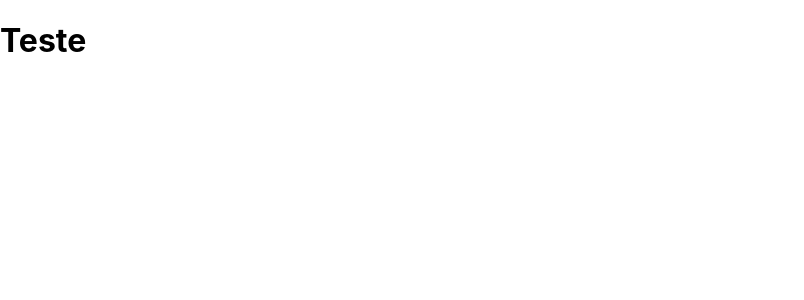
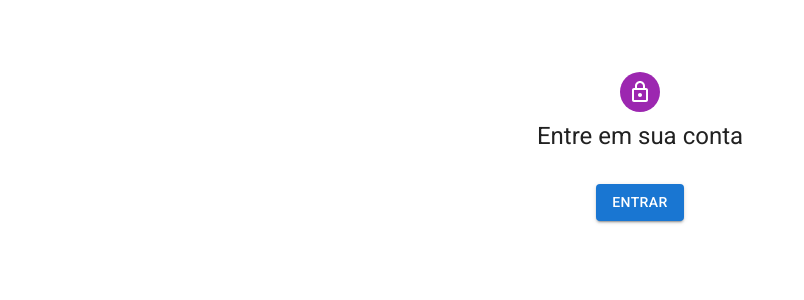
Before and after one commit to dantasgmg/groove-metrics, a React (Create React App) app: page / in a window 1280 px wide. Shown: the top 300 px of the page, without its empty margins (0-804 px from the left). Built offline with nearby package versions, Linux system fonts and the light colour scheme.

Commit message:
hook do login 50% - contem erro

```diff
--- a/src/App.js
+++ b/src/App.js
@@ -5,15 +5,18 @@ import {
   Route,
 } from "react-router-dom";
 
+import Welcome from "./Pages/Welcome";
 import Home from "./Pages/Home";
-import Login from "./Pages/Login";
+
+const code = new URLSearchParams(window.location.search).get('code')
 
 function App() {
   return (
     <Router>
       <Routes>
-        <Route path="/" element={<Home />} />
-        <Route path="/login" element={<Login />} />
+        <Route path="/" element={<Welcome/>} />
+        {/* Separar acesso das rodas baseado no code */}
+        <Route path="/home" element={<Home code = {code}/>} />
       </Routes>
     </Router>
   );
--- a/src/Pages/Home.js
+++ b/src/Pages/Home.js
@@ -1,11 +1,10 @@
-import React from "react";
+import React from 'react'
+import useAuth from './useAuth'
 
-function Home() {
+function Home({code}) {
+    const accessToken = useAuth(code)
     return (
-        <div>
-            <h1>Teste</h1>
-        </div>
-    );
+        <div class>{code}</div>
+    )
 }
-
-export default Home;
+export default Home
--- a/src/Pages/Login.js
+++ b/src/Pages/Welcome.js
@@ -3,7 +3,6 @@ import React from "react";
 import Avatar from '@mui/material/Avatar';
 import Button from '@mui/material/Button';
 import CssBaseline from '@mui/material/CssBaseline';
-import TextField from '@mui/material/TextField';
 import Box from '@mui/material/Box';
 import LockOutlinedIcon from '@mui/icons-material/LockOutlined';
 import Typography from '@mui/material/Typography';
@@ -12,7 +11,15 @@ import { createTheme, ThemeProvider } from '@mui/material/styles';
 
 const theme = createTheme();
 
-function Login() {
+const AUTH_URL =
+  "https://accounts.spotify.com/authorize?client_id=79e16bbbdc614756b45bd4230d44c7e0"
+  +"&response_type=code"
+  +"&redirect_uri=http://localhost:3000/home"
+  +"&scope=streaming%20user-read-email%20user-read-private%"
+  +"20user-library-read%20user-library-modify%"
+  +"20user-read-playback-state%20user-modify-playback-state"
+
+function Welcome() {
     return (
         <ThemeProvider theme={theme}>
             <Container component="main" maxWidth="xs">
@@ -32,30 +39,12 @@ function Login() {
                         Entre em sua conta
                     </Typography>
                     <Box component="form" noValidate sx={{ mt: 1 }}>
-                        <TextField
-                            margin="normal"
-                            required
-                            fullWidth
-                            id="email"
-                            label="Email"
-                            name="email"
-                            autoComplete="email"
-                        />
-                        <TextField
-                            margin="normal"
-                            required
-                            fullWidth
-                            name="password"
-                            label="Senha"
-                            type="password"
-                            id="password"
-                            autoComplete="current-password"
-                        />
                         <Button
                             type="submit"
                             fullWidth
                             variant="contained"
                             sx={{ mt: 3 }}
+                            href = {AUTH_URL}
                         >
                             Entrar
                         </Button>
@@ -66,4 +55,4 @@ function Login() {
     );
 }
 
-export default Login;
+export default Welcome;
--- /dev/null
+++ b/src/Pages/useAuth.js
@@ -0,0 +1,48 @@
+import {useState, useEffect} from 'react';
+import axios from 'axios';
+
+function useAuth(code){
+    const [accessToken, setAccessToken] = useState()
+    const [refreshToken, setRefreshToken] = useState()
+    const [expiresIn, setExpiresIn] = useState()
+    useEffect(() => {
+        axios.post('http://localhost:3001/login',{
+            code,
+        }).then( res => {
+            setAccessToken(res.data.accessToken)
+            setRefreshToken(res.data.refreshToken)
+            setExpiresIn(res.data.expiresIn)
+
+            console.log("Ok")
+            // window.history.pushState({}, null, "/home")
+        }).catch(() => {
+            console.log("Erro")
+            // window.location = "/"
+        })
+    }, [code])
+
+    // useEffect(() => {
+    //     if(!refreshToken || !expiresIn) {
+    //         return
+    //     }
+    //     const interval = setInterval(() => {
+    //         axios.post('http://localhost:3001/refresh',{
+    //             refreshToken,
+    //         }).then( res => {
+    //             console.log(res.data.accessToken)
+    //             setAccessToken(res.data.accessToken)
+    //             setExpiresIn(65)
+    //             // setExpiresIn(res.data.expiresIn)
+
+    //             // window.history.pushState({}, null, "/home")
+    //         }).catch(() => {
+    //             window.location = "/"
+    //         })
+    //     }, ((expiresIn - 60) * 1000) )
+    //     return () => clearInterval(interval)
+    // }, [refreshToken, expiresIn])
+
+    return accessToken
+}
+
+export default useAuth;
```
Also changed, not shown: src/DasboardTemp.js (deleted, +0 -9 lines), src/Login.js (deleted, +0 -13 lines).
